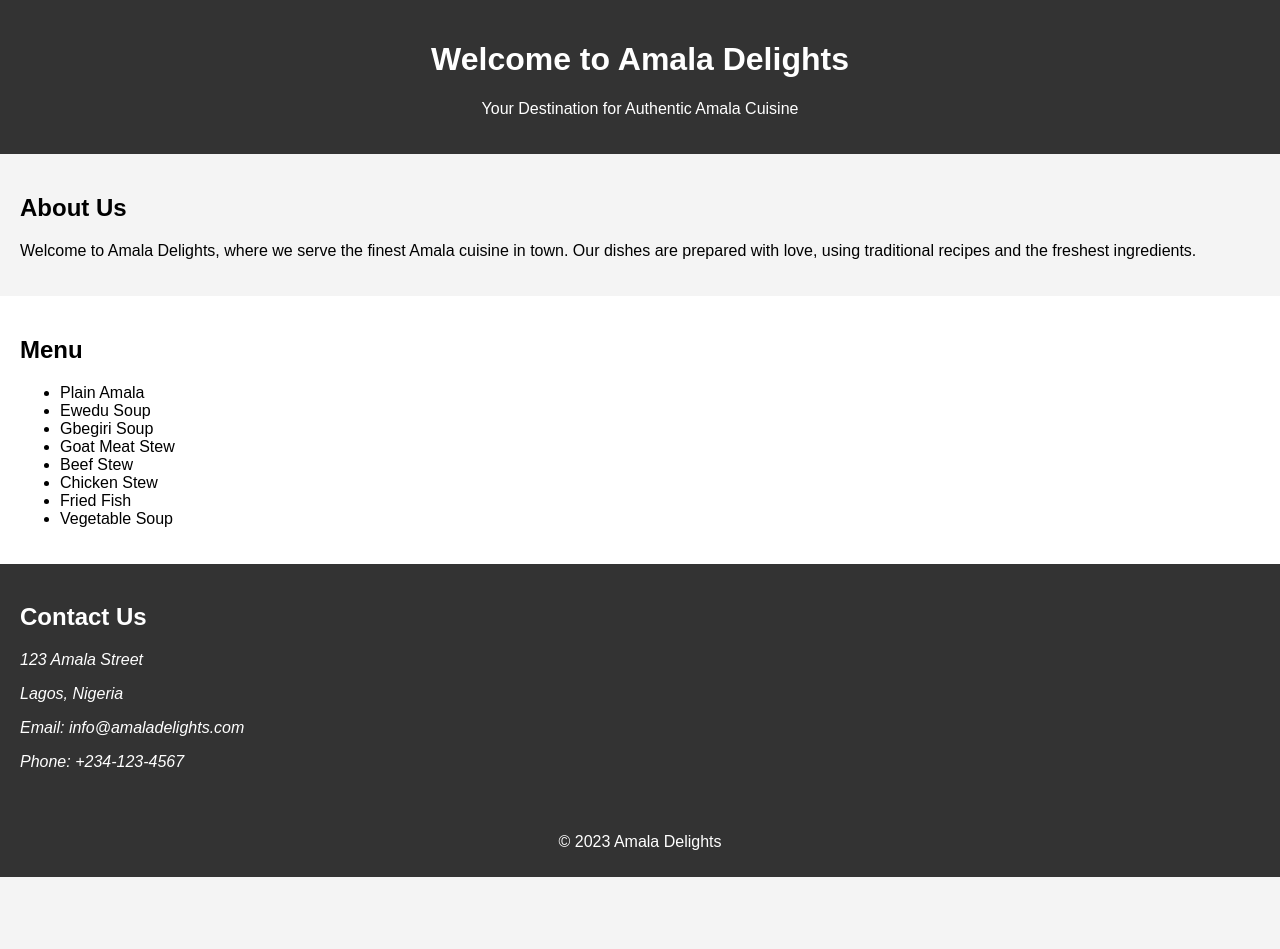
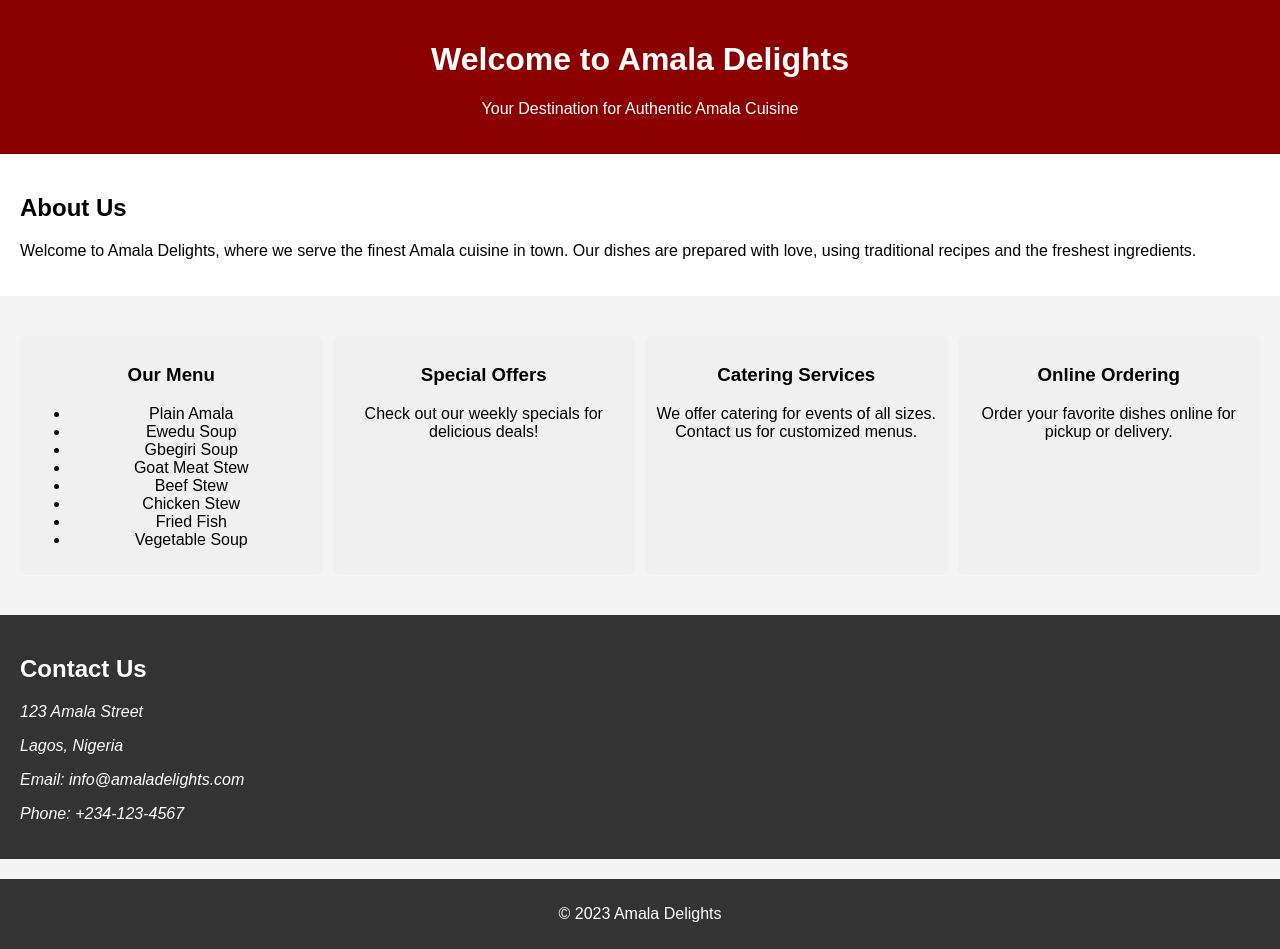
Before and after one commit to EOyebamiji/terraform-beginner-bootcamp-2023, a plain HTML site: page public/index.html in a window 1280 px wide. Before the commit the page ends 877 px from the top, so only its background shows below. Drawn offline with Linux system fonts and the light colour scheme.

```diff
--- a/public/index.html
+++ b/public/index.html
@@ -4,21 +4,75 @@
     <meta charset="UTF-8">
     <meta name="viewport" content="width=device-width, initial-scale=1.0">
     <title>Amala Cuisine</title>
+    <style>
+        body {
+            font-family: Arial, sans-serif;
+            background-color: #f4f4f4;
+            margin: 0;
+            padding: 0;
+        }
+
+        header {
+            background-color: #8B0000;
+            color: #fff;
+            text-align: center;
+            padding: 20px;
+        }
+
+        section {
+            padding: 20px;
+            margin-bottom: 20px;
+        }
+
+        .about {
+            background-color: #fff;
+        }
+
+        .menu {
+            background-color: #f8f8f8;
+        }
+
+        .contact {
+            background-color: #333;
+            color: #fff;
+        }
+
+        footer {
+            background-color: #333;
+            color: #fff;
+            text-align: center;
+            padding: 10px;
+        }
+
+        .services {
+            display: grid;
+            grid-template-columns: repeat(auto-fit, minmax(200px, 1fr));
+            gap: 10px;
+        }
+
+        .service {
+            background-color: #f0f0f0;
+            padding: 10px;
+            border-radius: 5px;
+            text-align: center;
+        }
+    </style>
 </head>
-<body style="font-family: Arial, sans-serif; background-color: #f4f4f4; margin: 0; padding: 0;">
+<body>
 
-    <header style="background-color: #333; color: #fff; text-align: center; padding: 20px;">
+    <header>
         <h1>Welcome to Amala Delights</h1>
         <p>Your Destination for Authentic Amala Cuisine</p>
     </header>
 
-    <section class="about" style="padding: 20px;">
+    <section class="about">
         <h2>About Us</h2>
         <p>Welcome to Amala Delights, where we serve the finest Amala cuisine in town. Our dishes are prepared with love, using traditional recipes and the freshest ingredients.</p>
     </section>
 
-    <section class="menu" style="background-color: #fff; padding: 20px;">
-        <h2>Menu</h2>
+    <section class="services">
+        <div class="service">
+            <h3>Our Menu</h3>
             <ul>
                 <li>Plain Amala</li>
                 <li>Ewedu Soup</li>
@@ -29,9 +83,22 @@
                 <li>Fried Fish</li>
                 <li>Vegetable Soup</li>
             </ul>
+        </div>
+        <div class="service">
+            <h3>Special Offers</h3>
+            <p>Check out our weekly specials for delicious deals!</p>
+        </div>
+        <div class="service">
+            <h3>Catering Services</h3>
+            <p>We offer catering for events of all sizes. Contact us for customized menus.</p>
+        </div>
+        <div class="service">
+            <h3>Online Ordering</h3>
+            <p>Order your favorite dishes online for pickup or delivery.</p>
+        </div>
     </section>
 
-    <section class="contact" style="background-color: #333; color: #fff; padding: 20px;">
+    <section class="contact">
         <h2>Contact Us</h2>
         <address>
             <p>123 Amala Street</p>
@@ -41,7 +108,7 @@
         </address>
     </section>
 
-    <footer style="background-color: #333; color: #fff; text-align: center; padding: 10px;">
+    <footer>
         <p>&copy; 2023 Amala Delights</p>
     </footer>
 </body>
```
Also changed, not shown: public/error.html (added, +52 -0 lines), 8 other files. Lines whose indentation alone changed are shown as unchanged.
